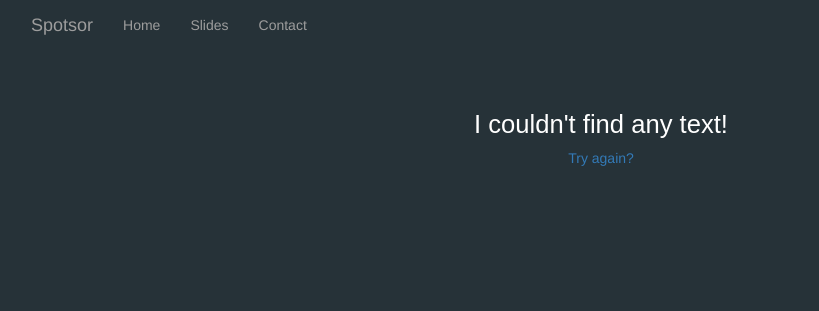
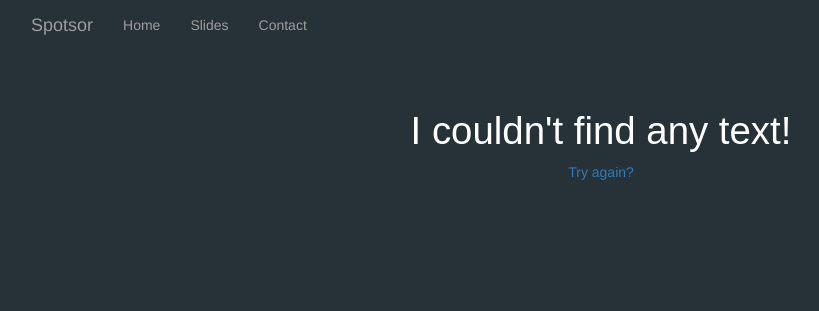
Before and after one commit to CStephenson970/AdDetector, a Flask app: template app/AdDetector/templates/null_output.html in a window 1280 px wide. Shown: the top 311 px of the page, without its empty margins (39-858 px from the left). Run offline with Flask 2, Linux system fonts and the light colour scheme; the template is opened without the code that fills it, so the values that code supplies are empty; parts of the project's set-up code (start-up, migrations or seed data) failed here and were passed over; some libraries are stand-ins or nearby versions.

Commit message:
Font size changes on output page

```diff
--- a/app/AdDetector/static/starter-template.css
+++ b/app/AdDetector/static/starter-template.css
@@ -32,13 +32,13 @@ h2 {
 }
 
 h3 {
-  font-size: 2vw;
+  font-size: 3vw;
   color: white;
   font-family:proxima-nova,sans-serif;
 }
 
 h4 {
-  font-size: 1.5vw;
+  font-size: 2vw;
   color: white;
   font-family:proxima-nova,sans-serif;
 }
```
